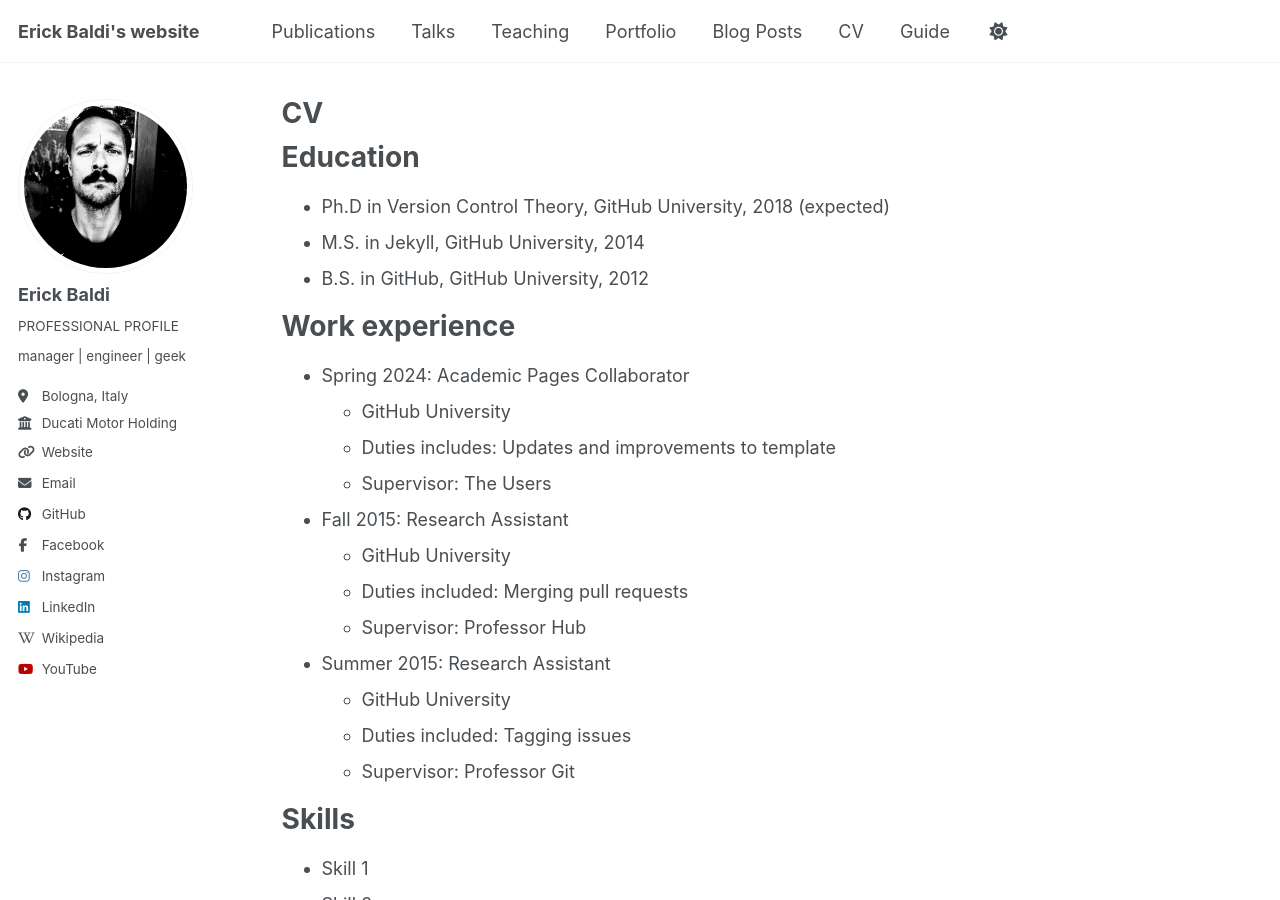
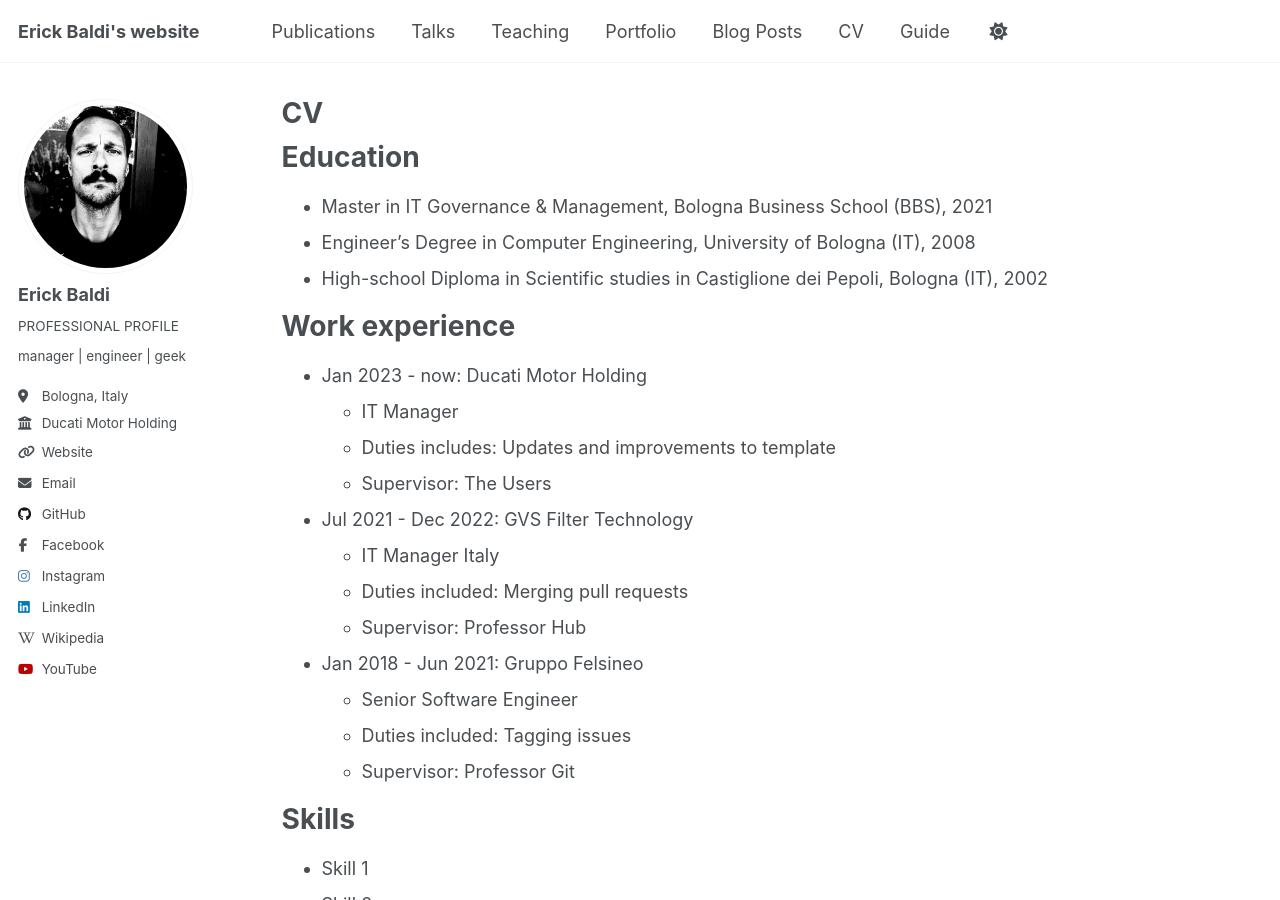
Before and after one commit to erickbaldi/erickbaldi.github.io, a Jekyll site: the page built from _pages/cv.md, in a window 1280 px wide and 900 px high. Built offline with Jekyll 4.4.1, drawn with Linux system fonts in a browser that asks for light colours; a script that is not in the unit is left out.

Commit message:
Revise CV with updated education and work experience
Updated education and work experience sections with new qualifications and positions.

```diff
--- a/_pages/cv.md
+++ b/_pages/cv.md
@@ -11,24 +11,24 @@ redirect_from:
 
 Education
 ======
-* Ph.D in Version Control Theory, GitHub University, 2018 (expected)
-* M.S. in Jekyll, GitHub University, 2014
-* B.S. in GitHub, GitHub University, 2012
+* Master in IT Governance & Management, Bologna Business School (BBS), 2021
+* Engineer's Degree in Computer Engineering, University of Bologna (IT), 2008
+* High-school Diploma in Scientific studies in Castiglione dei Pepoli, Bologna (IT), 2002
 
 Work experience
 ======
-* Spring 2024: Academic Pages Collaborator
-  * GitHub University
+* Jan 2023 - now: Ducati Motor Holding
+  * IT Manager
   * Duties includes: Updates and improvements to template
   * Supervisor: The Users
 
-* Fall 2015: Research Assistant
-  * GitHub University
+* Jul 2021 - Dec 2022: GVS Filter Technology
+  * IT Manager Italy
   * Duties included: Merging pull requests
   * Supervisor: Professor Hub
 
-* Summer 2015: Research Assistant
-  * GitHub University
+* Jan 2018 - Jun 2021: Gruppo Felsineo
+  * Senior Software Engineer
   * Duties included: Tagging issues
   * Supervisor: Professor Git
 
```
